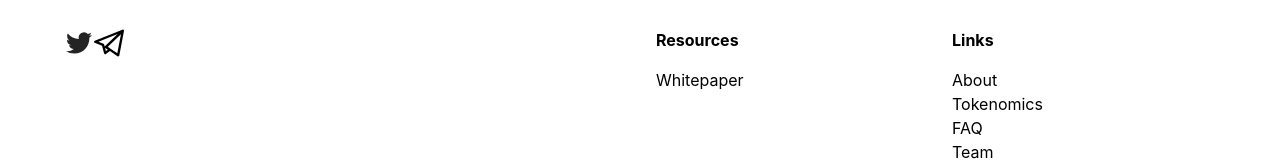
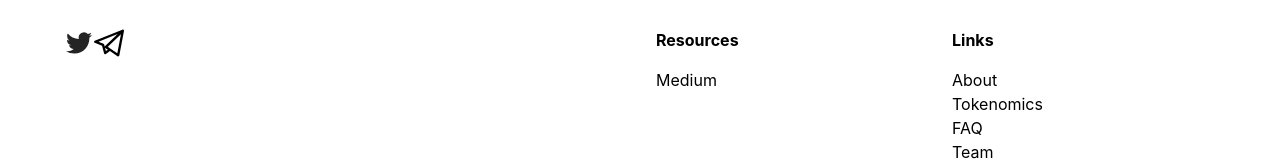
Before and after one commit to pepecitygroup/pepecity, a Vue app: page / in a window 1280 px wide. Shown: the part 2812-2973 px from the top of the page. Built offline with nearby package versions, Linux system fonts and the light colour scheme.

Commit message:
Added medium link.

```diff
--- a/src/components/About.vue
+++ b/src/components/About.vue
@@ -20,7 +20,9 @@
       <div class="my-2 mt-8 flex flex-wrap">
         <a href="https://app.uniswap.org/#/swap?outputCurrency=0x01e006708440ea4ec259869232b4127089e9753d" target="_blank" class="m-1 bg-black text-gray-100 px-8 py-3 lg font-bold text-lg rounded-lg hover:bg-gray-800">Buy</a>
         <a href="https://dexscreener.com/ethereum/0xc5b4aa3383b56872ff06c8ece9f26e815f095cef"  target="_blank" class="m-1 bg-black text-gray-100 px-8 py-3 lg font-bold text-lg rounded-lg hover:bg-gray-800">Charts</a>
+        <!--
         <a href="/assets/tmp.pdf" target="_blank" class="m-1 bg-black text-gray-100 px-8 py-3 lg font-bold text-lg rounded-lg hover:bg-gray-800">Whitepaper</a>
+          -->
       </div>
     </div>
 
--- a/src/components/Footer.vue
+++ b/src/components/Footer.vue
@@ -17,7 +17,10 @@
           <div class="grid md:grid-cols-2">
             <div class="flex flex-col">
               <div class="font-bold mb-4">Resources</div>
-              <div><a class="" href="/assets/tmp.pdf">Whitepaper</a></div>
+                <div><a href="https://medium.com/@pepecitygroup/pepe-city-a-new-resort-destination-in-el-salvador-26cd41503a44">Medium</a></div>
+                <!--
+              <div> <a class="" href="/assets/tmp.pdf">Whitepaper</a></div>
+                  -->
             </div>
             <div class="flex flex-col justify-items-end">
               <div class="font-bold mb-4">Links</div>
```
